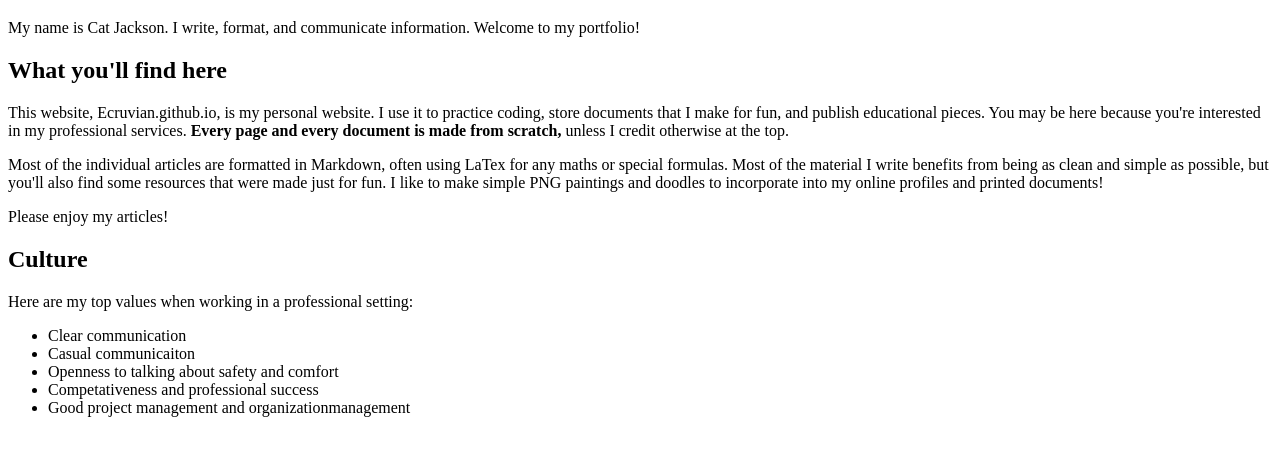
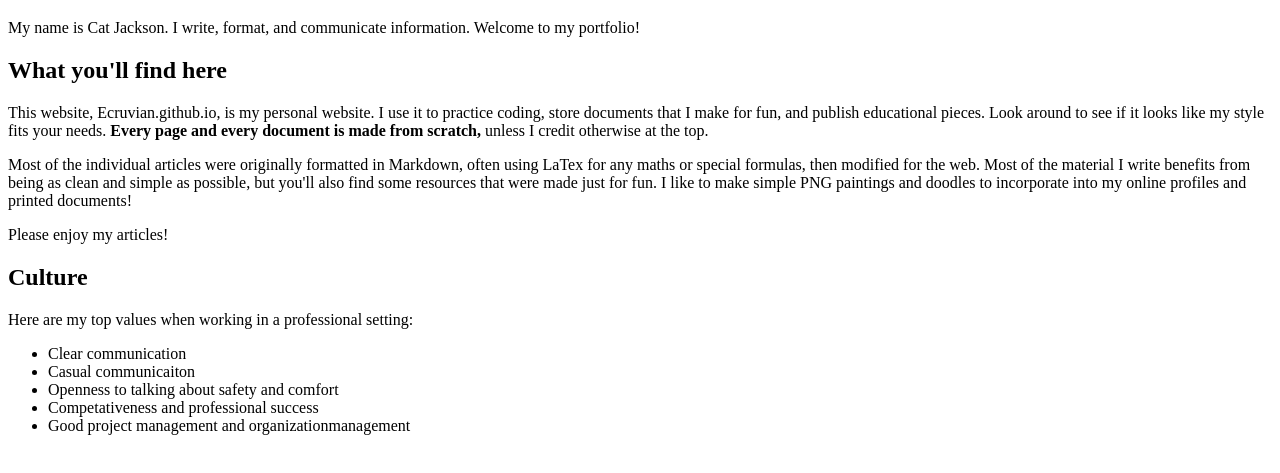
Before and after one commit to Ecruvian/Ecruvian.github.io, a plain HTML site: page Welcome-To-My-Portfolio.html in a window 1280 px wide. Shown: the part 61-534 px from the top of the page. Drawn offline with Linux system fonts and the light colour scheme.

Commit message:
Update Welcome-To-My-Portfolio.html

```diff
--- a/Welcome-To-My-Portfolio.html
+++ b/Welcome-To-My-Portfolio.html
@@ -7,14 +7,16 @@
   </title>
 </head>
 
+<!--Add "why this decision was made" boxes-->
+
 <body>
   <H1>Hello!</H1>
   <!--Replace with tagged vector image.-->
   <p>My name is Cat Jackson. I write, format, and communicate information. Welcome to my portfolio!</p>
   <H2>What you'll find here</H2>
-  <p>This website, Ecruvian.github.io, is my personal website. I use it to practice coding, store documents that I make for fun, and publish educational pieces. You may be here because you're interested in my professional services. <b>Every page and every document is made from scratch,</b> unless I credit otherwise at the top.</p>
+  <p>This website, Ecruvian.github.io, is my personal website. I use it to practice coding, store documents that I make for fun, and publish educational pieces. Look around to see if it looks like my style fits your needs. <b>Every page and every document is made from scratch,</b> unless I credit otherwise at the top.</p>
   <!--Add a "useful resources" page-->
-  <p>Most of the individual articles are formatted in Markdown, often using LaTex for any maths or special formulas. Most of the material I write benefits from being as clean and simple as possible, but you'll also find some resources that were made just for fun. I like to make simple PNG paintings and doodles to incorporate into my online profiles and printed documents!</p>
+  <p>Most of the individual articles were originally formatted in Markdown, often using LaTex for any maths or special formulas, then modified for the web. Most of the material I write benefits from being as clean and simple as possible, but you'll also find some resources that were made just for fun. I like to make simple PNG paintings and doodles to incorporate into my online profiles and printed documents!</p>
   <!--Add a page about color theory-->
   <p>Please enjoy my articles!</p>
   <H2>Culture</H2>
```
